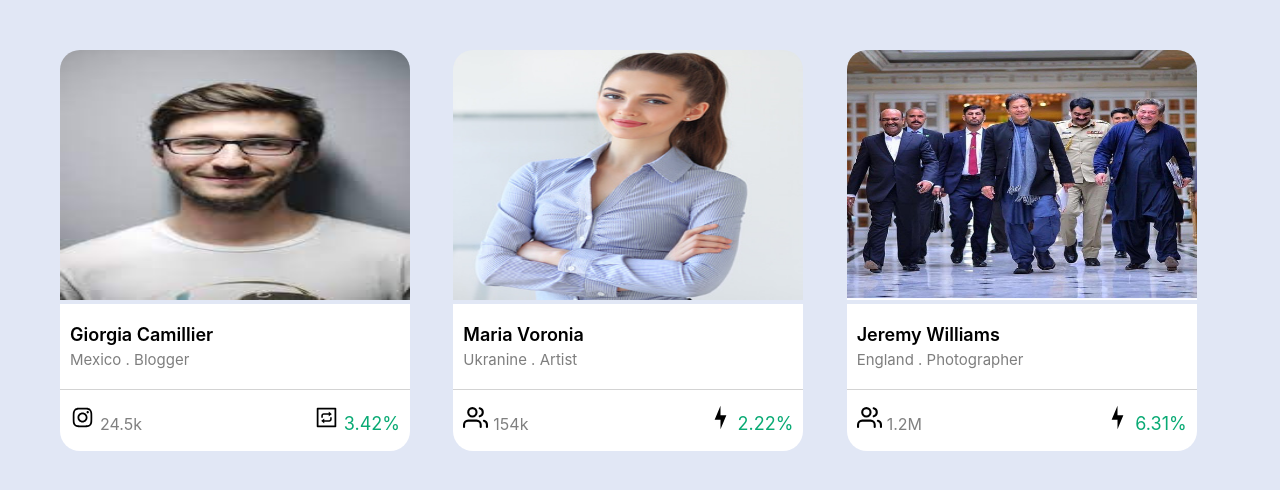
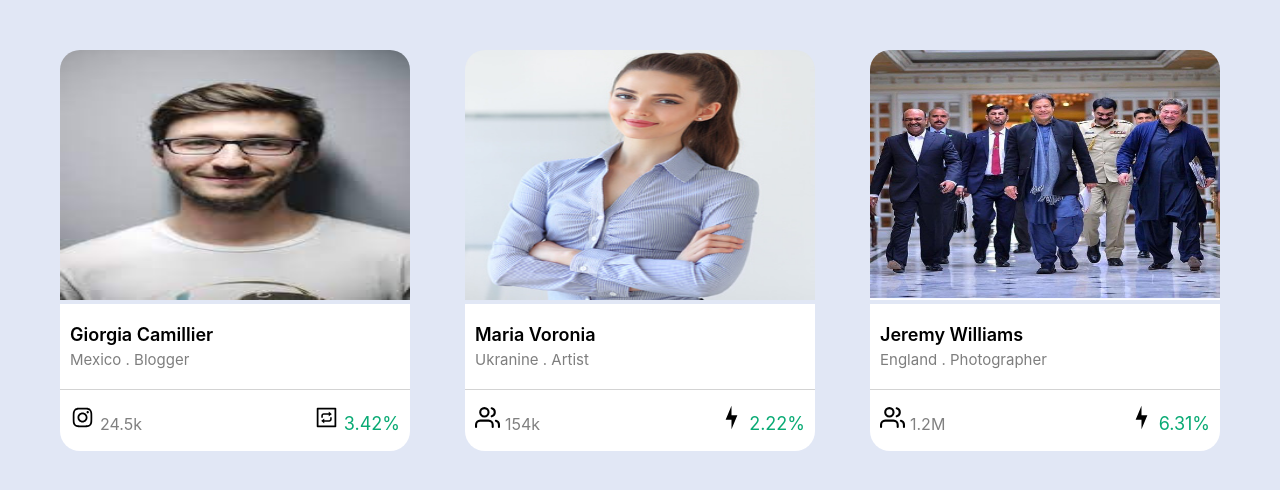
Before and after one commit to Zaibi727/Collection-of-Designs, a React (Create React App) app: page / in a window 1280 px wide. Shown: the top 490 px of the page. Built offline with nearby package versions, Linux system fonts and the light colour scheme.

Commit message:
Update sixMayCard.module.css

```diff
--- a/src/components/sixthMayNext/sixMayCard.module.css
+++ b/src/components/sixthMayNext/sixMayCard.module.css
@@ -92,14 +92,15 @@
 
 .containDiv1{
     width: 100%;
+    max-width: 350px;
     height: auto;
     position: relative;
     margin: 0px 10px;
 }
 .dpDiv{
     position: absolute;
-    right: -90px;
-    top: 10px;
+    right: -140px;
+    top: 20px;
     color: #f1f1f1;
     width: 100%;
     height: 100%;
@@ -108,7 +109,6 @@
 }
 .dpDiv button{
     width: 25px;
-    padding-bottom: 7px;
     height: 25px;
     font-weight: 700;
     border-radius: 50%;
@@ -124,11 +124,13 @@
 
 .containDiv2{
     width: 100%;
+    max-width: 350px;
     height: auto;
     margin: 0px 10px;
 }
 .containDiv3{
     width: 100%;
+    max-width: 350px;
     height: auto;
     margin: 0px 10px;
 }
```
